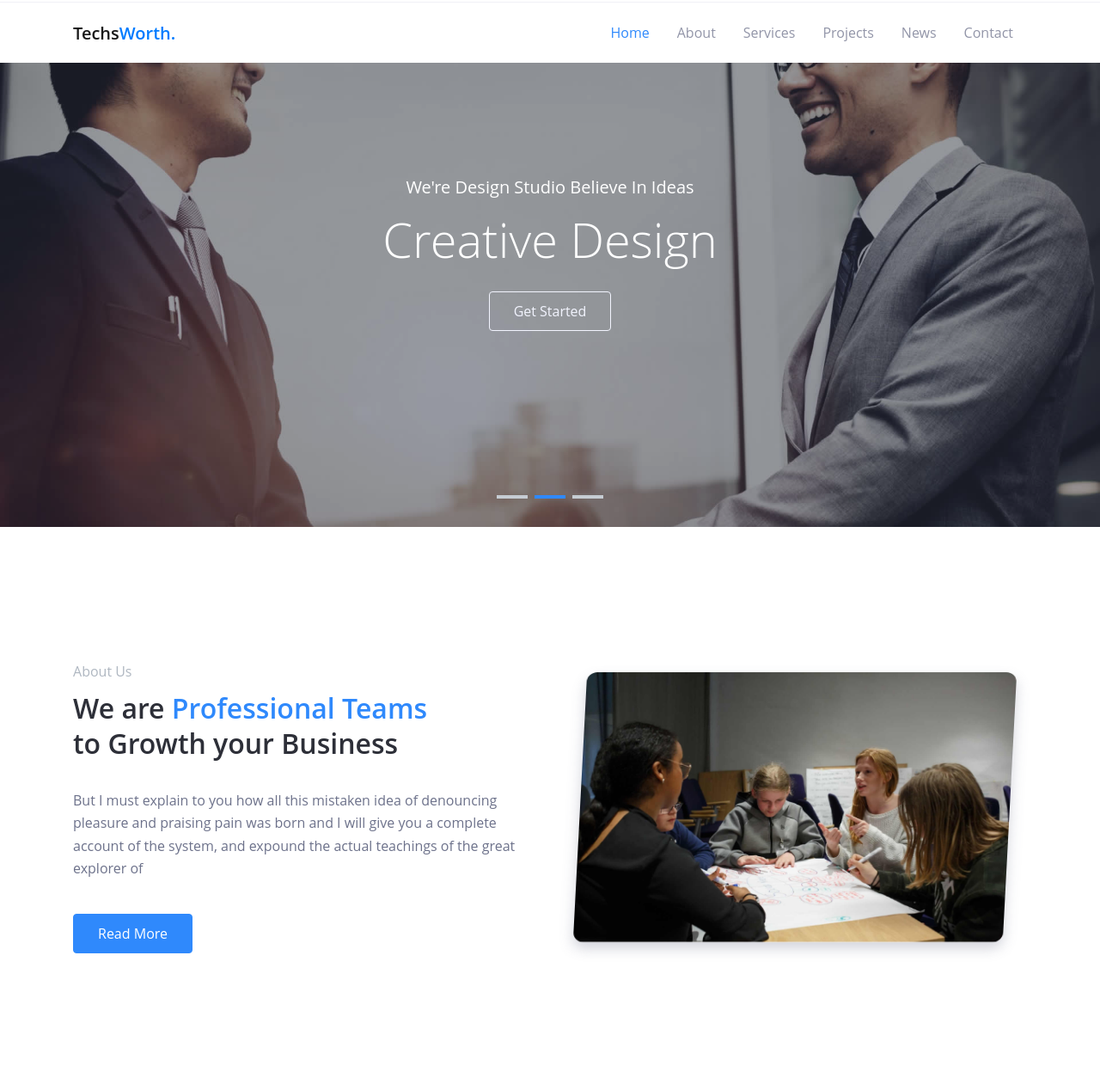
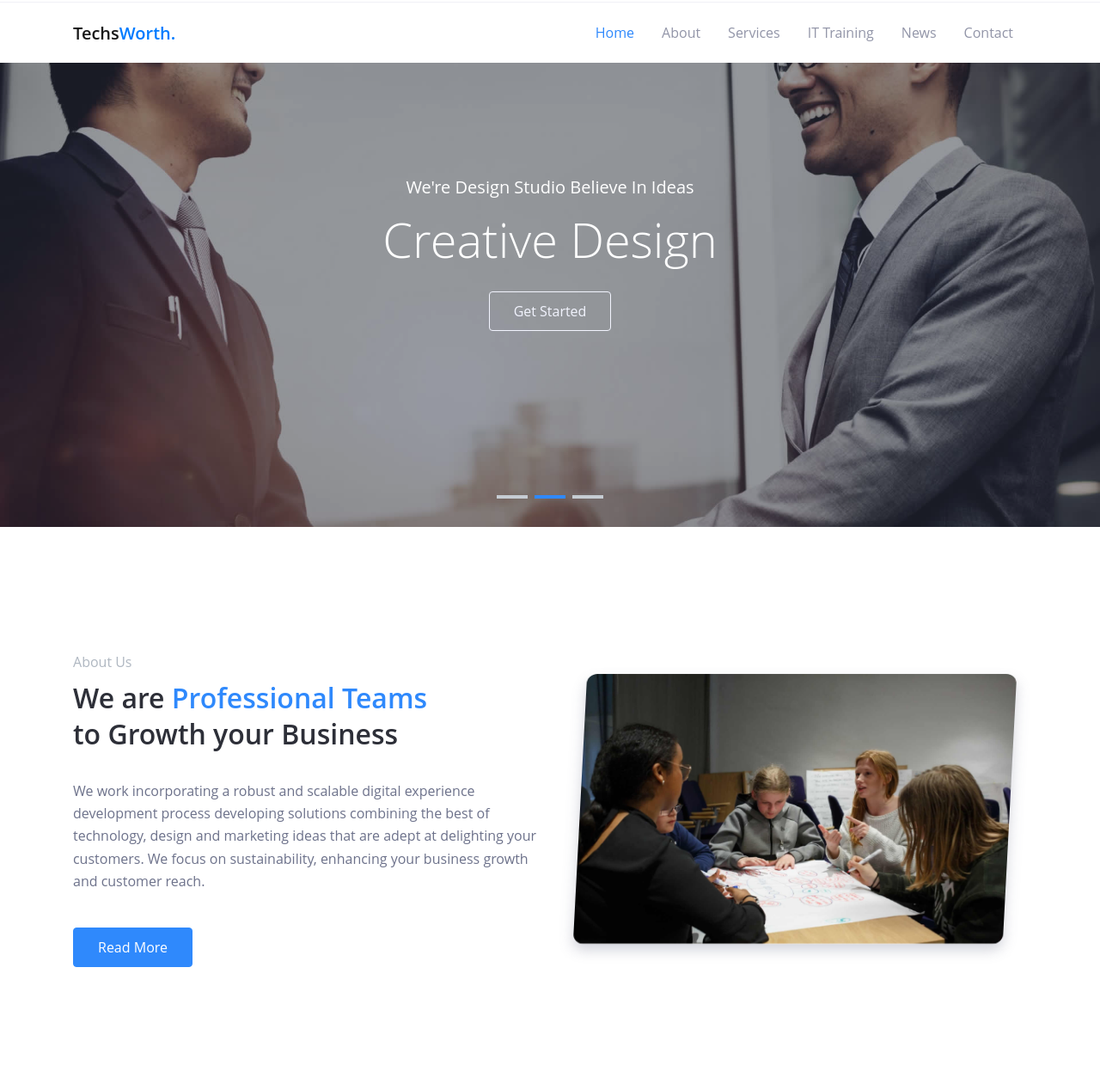
Before and after one commit to mostfrankest/techsworth-revetive, a plain HTML site: page index.html in a window 1280 px wide. Shown: the part 32-1300 px from the top of the page at 86% size. Drawn offline with Linux system fonts and the light colour scheme; files whose address does not match are found by name.

Commit message:
IT training in main menu

```diff
--- a/index.html
+++ b/index.html
@@ -8,7 +8,7 @@
 
   <meta name="copyright" content="MACode ID, https://macodeid.com/">
 
-  <title>TechWorth | Welcome</title>
+  <title>TechsWorth | Welcome</title>
 
   <link rel="stylesheet" href="../assets/css/bootstrap.css">
 
@@ -72,7 +72,7 @@
               <a href="pages/services.html" class="nav-link">Services</a>
             </li>
             <li class="nav-item">
-              <a href="pages/portfolio.html" class="nav-link">Projects</a>
+              <a href="pages/portfolio.html" class="nav-link">IT Training</a>
             </li>
             <li class="nav-item">
               <a href="pages/blog.html" class="nav-link">News</a>
@@ -125,7 +125,7 @@
             <div class="subhead">About Us</div>
             <h2 class="title-section">We are <span class="fg-primary">Professional Teams</span> to Growth your Business</h2>
 
-            <p>But I must explain to you how all this mistaken idea of denouncing pleasure and praising pain was born and I will give you a complete account of the system, and expound the actual teachings of the great explorer of</p>
+            <p>We work incorporating a robust and scalable digital experience development process developing solutions combining the best of technology, design and marketing ideas that are adept at delighting your customers. We focus on sustainability, enhancing your business growth and customer reach.</p>
 
             <a href="pages/about.html" class="btn btn-primary mt-4">Read More</a>
           </div>
```
